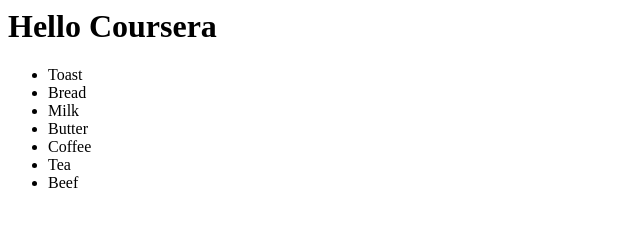
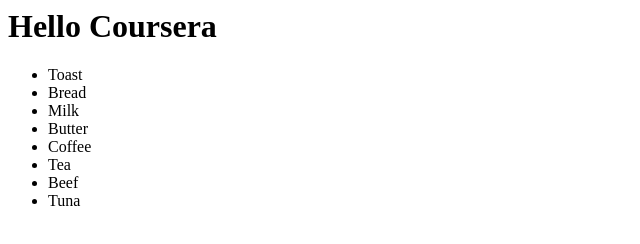
Before and after one commit to moetime/coursera-test, a plain HTML site: page index.html in a window 1280 px wide. Shown: the full height of the page, 0-640 px from the left. Drawn offline with Linux system fonts and the light colour scheme.

Commit message:
Added tuna list

```diff
--- a/index.html
+++ b/index.html
@@ -20,4 +20,4 @@
         <li>Coffee</li>
         <li>Tea</li>
         <li>Beef</li>
-    </ul>
+        <li>Tuna </li>
```
